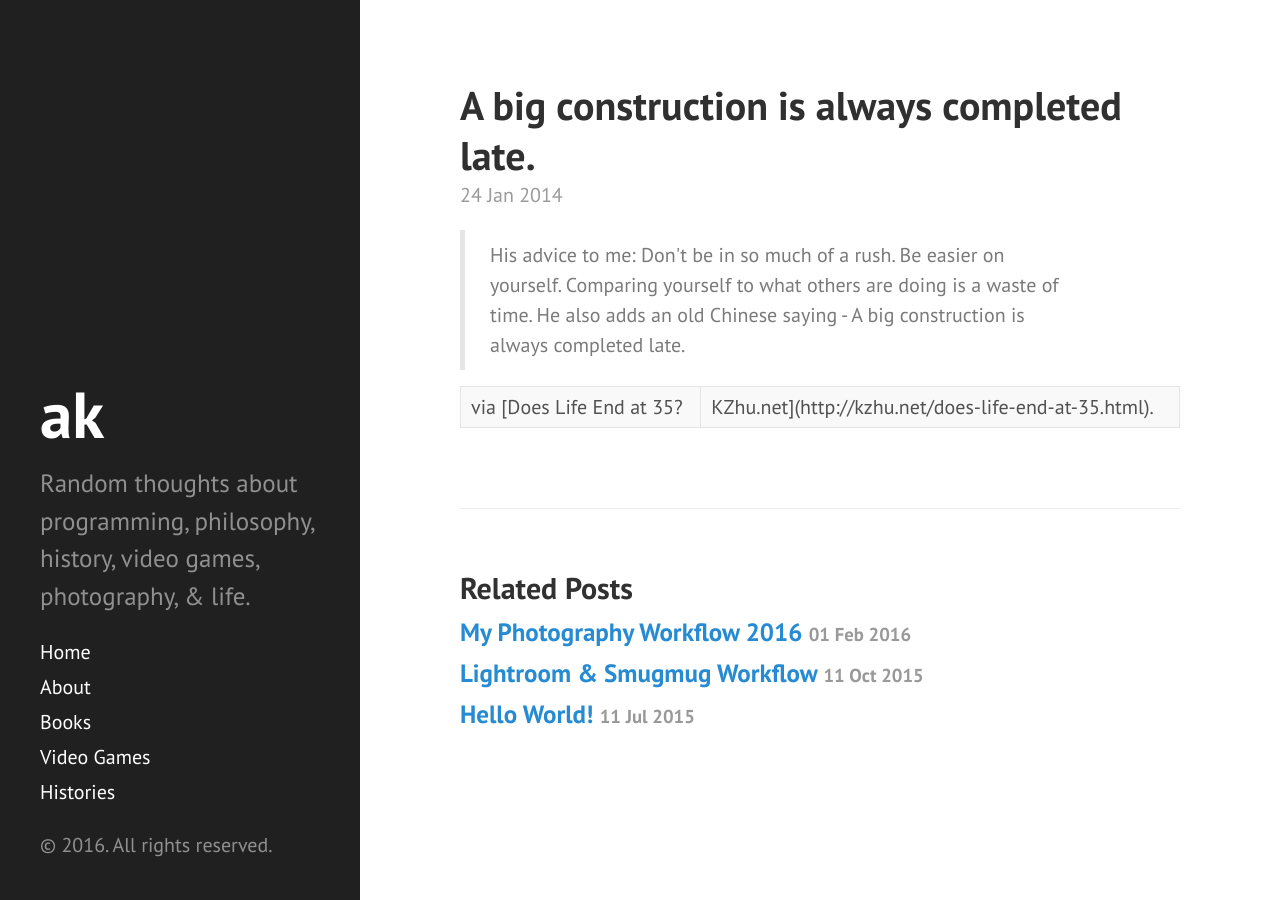
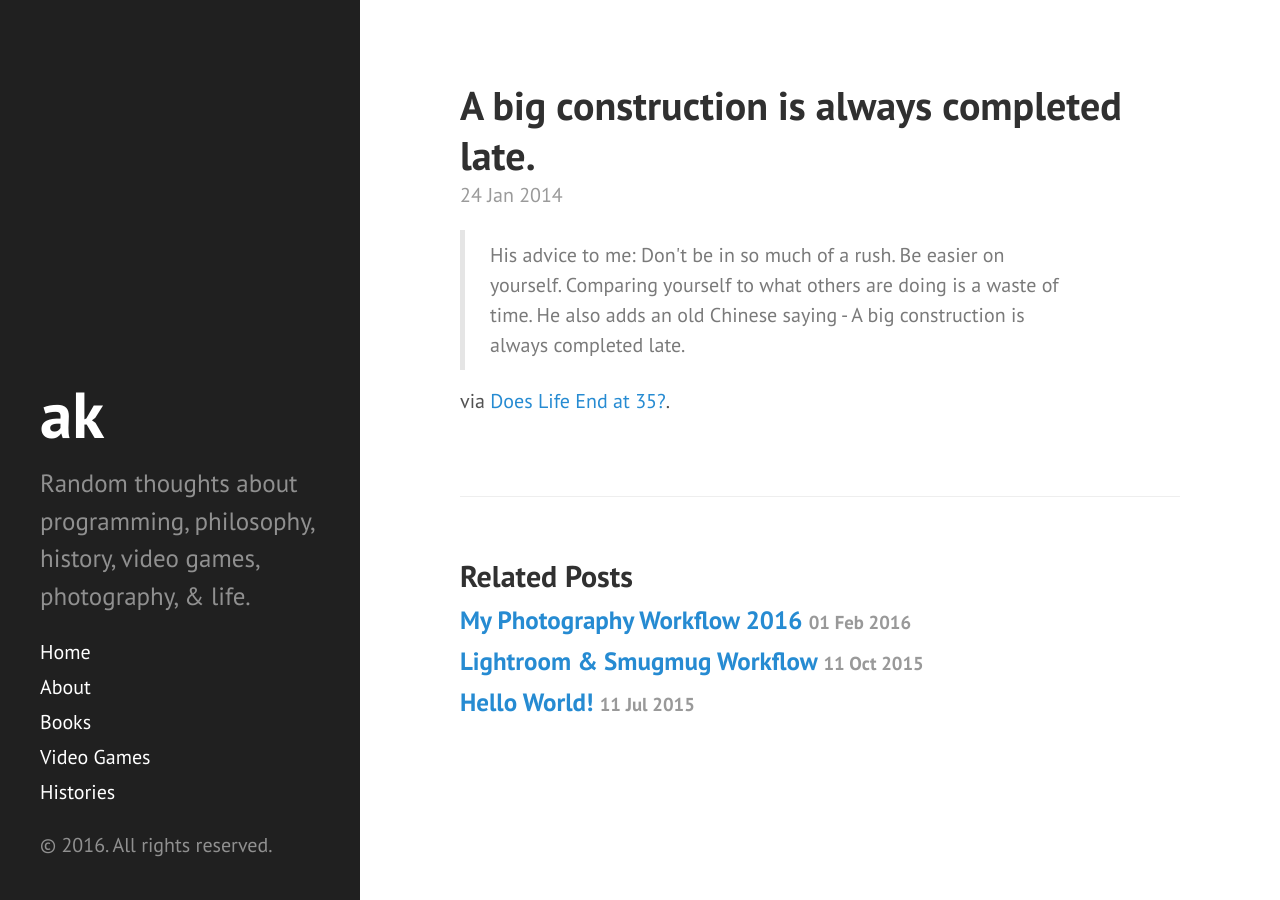
Before and after one commit to digideskio/amer3000.github.io, a Jekyll site: the page built from _posts/2014-01-24-a-big-construction-is-always-completed-late.markdown, in a window 1280 px wide. Built offline with Jekyll 4.4.1, drawn with Linux system fonts in a browser that asks for light colours.

Commit message:
fixing stuff

```diff
--- a/_posts/2014-01-24-a-big-construction-is-always-completed-late.markdown
+++ b/_posts/2014-01-24-a-big-construction-is-always-completed-late.markdown
@@ -10,4 +10,4 @@ categories:
 His advice to me: Don't be in so much of a rush. Be easier on yourself. Comparing yourself to what others are doing is a waste of time. He also adds an old Chinese saying - A big construction is always completed late.
 </blockquote>
 
-via [Does Life End at 35? | KZhu.net](http://kzhu.net/does-life-end-at-35.html).
+via [Does Life End at 35?](http://kzhu.net/does-life-end-at-35.html).
```
Also changed, not shown: pages/books.md (+1 -1 lines).
